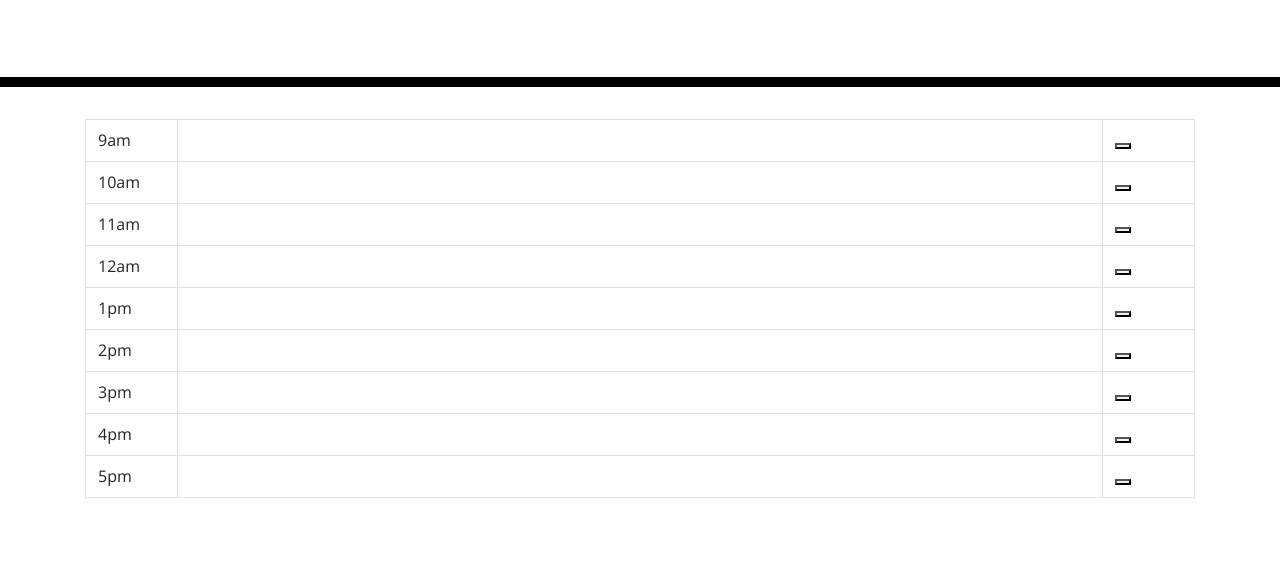
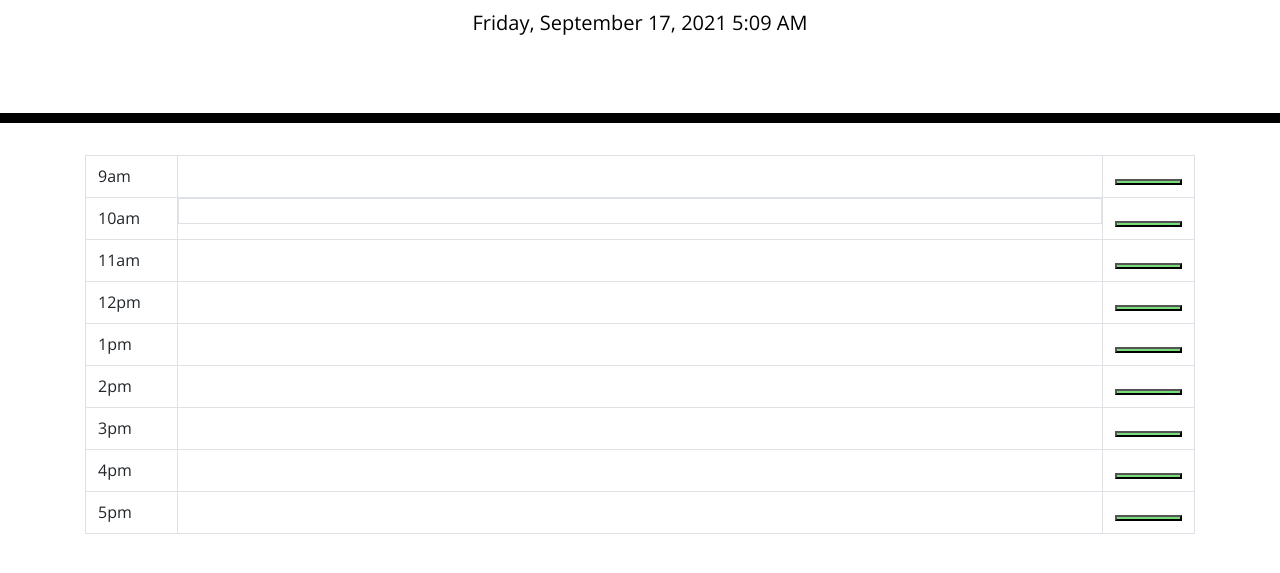
Before and after one commit to TomIHAU/timeblock, a plain HTML site: page index.html in a window 1280 px wide. Shown: the part 181-754 px from the top of the page. Drawn offline with nearby package versions, Linux system fonts and the light colour scheme.

Commit message:
init time add

```diff
--- a/index.html
+++ b/index.html
@@ -37,7 +37,7 @@
         </tr>
         <tr>
           <td >10am</td>
-          <td></td>
+          <td class="input-group input-group-lg custom-input"></td>
           <td><button></button></td>
         </tr>
         <tr>
@@ -46,7 +46,7 @@
           <td><button></button></td>
         </tr>
         <tr>
-          <td >12am</td>
+          <td >12pm</td>
           <td></td>
           <td><button></button></td>
         </tr>
@@ -80,5 +80,6 @@
 
     <script src="https://cdnjs.cloudflare.com/ajax/libs/jquery/3.2.1/jquery.min.js"></script>
     <script src="https://cdnjs.cloudflare.com/ajax/libs/moment.js/2.24.0/moment.min.js"></script>
+    <script src="script.js"></script>
   </body>
 </html>
--- a/script.js
+++ b/script.js
@@ -0,0 +1,2 @@
+$("#currentDay").text(moment().format("LLLL"));
+var LSarray = [];
--- a/style.css
+++ b/style.css
@@ -73,3 +73,15 @@ textarea {
 table {
   width: 100%;
 }
+td {
+  padding: 0;
+}
+td button {
+  background-color: #77dd77;
+  height: 100%;
+  width: 100%;
+}
+.custom-input {
+  width: 100%;
+  height: 100%;
+}
```
